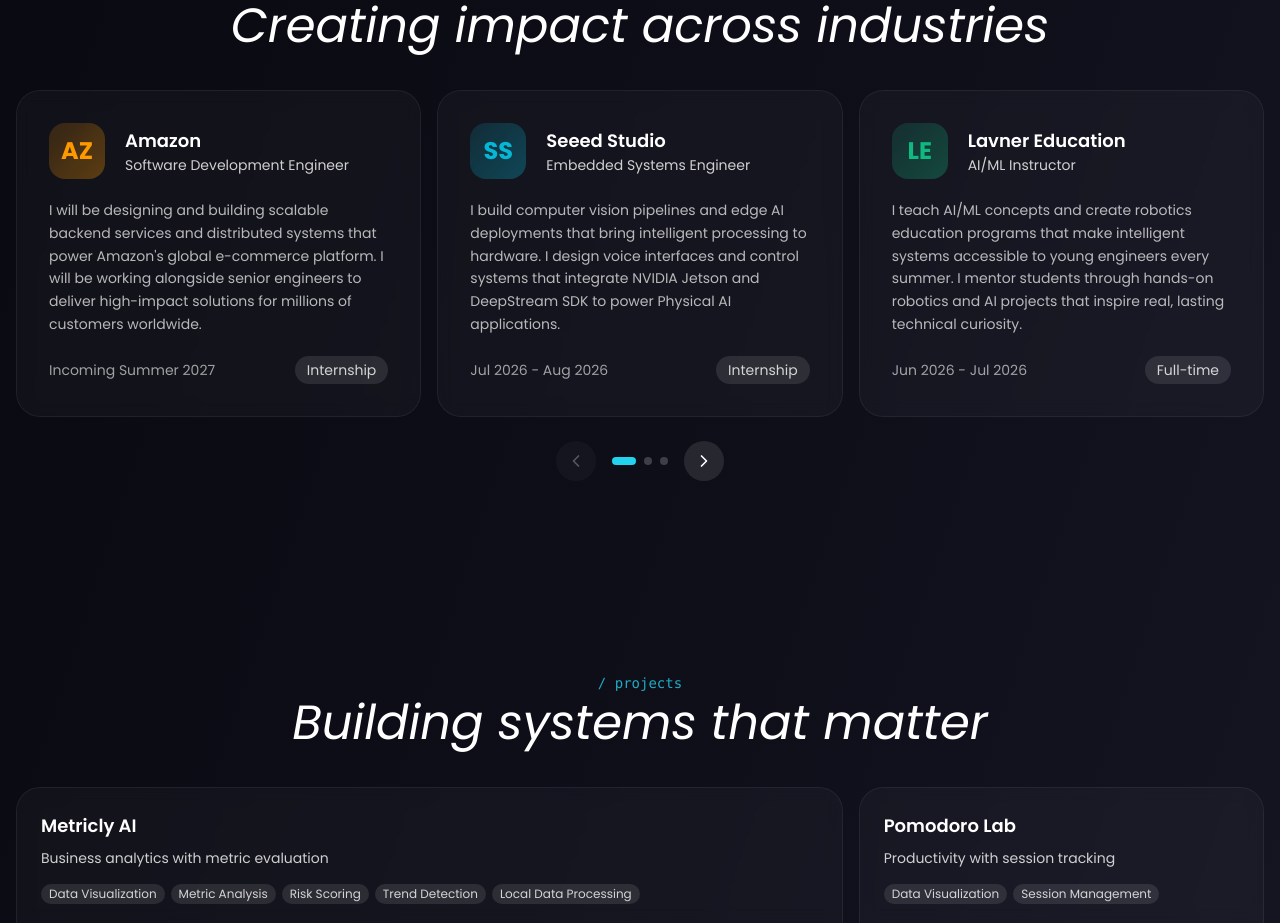
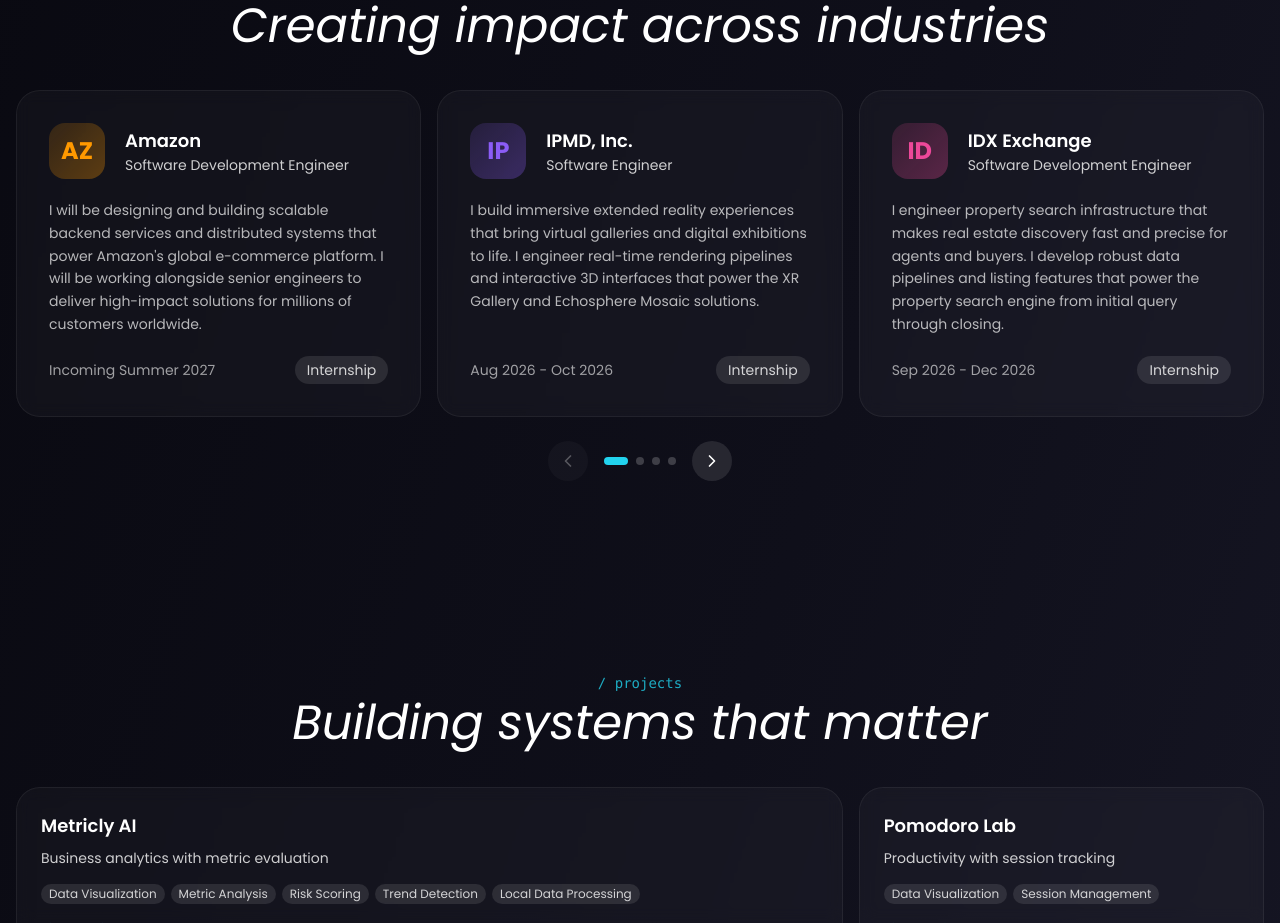
Before and after one commit to codexfang/portfolio, a React (Vite) app: page / in a window 1280 px wide. Shown: the part 920-1843 px from the top of the page. Built offline with nearby package versions, Linux system fonts and the light colour scheme; the HTML template or start-up script is replaced by a standard one.

Commit message:
Add IPMD & IDX Exchange; remove Lavner; update Seeed date

```diff
--- a/src/components/ExperienceCarousel.tsx
+++ b/src/components/ExperienceCarousel.tsx
@@ -8,12 +8,16 @@ const experiences = [
     desc: 'I will be designing and building scalable backend services and distributed systems that power Amazon\'s global e-commerce platform. I will be working alongside senior engineers to deliver high-impact solutions for millions of customers worldwide.',
   },
   {
-    logo: 'SS', company: 'Seeed Studio', role: 'Embedded Systems Engineer', date: 'Jul 2026 - Aug 2026', type: 'Internship', color: '#06b6d4',
-    desc: 'I build computer vision pipelines and edge AI deployments that bring intelligent processing to hardware. I design voice interfaces and control systems that integrate NVIDIA Jetson and DeepStream SDK to power Physical AI applications.',
+    logo: 'IP', company: 'IPMD, Inc.', role: 'Software Engineer', date: 'Aug 2026 - Oct 2026', type: 'Internship', color: '#8b5cf6',
+    desc: 'I build immersive extended reality experiences that bring virtual galleries and digital exhibitions to life. I engineer real-time rendering pipelines and interactive 3D interfaces that power the XR Gallery and Echosphere Mosaic solutions.',
   },
   {
-    logo: 'LE', company: 'Lavner Education', role: 'AI/ML Instructor', date: 'Jun 2026 - Jul 2026', type: 'Full-time', color: '#10b981',
-    desc: 'I teach AI/ML concepts and create robotics education programs that make intelligent systems accessible to young engineers every summer. I mentor students through hands-on robotics and AI projects that inspire real, lasting technical curiosity.',
+    logo: 'ID', company: 'IDX Exchange', role: 'Software Development Engineer', date: 'Sep 2026 - Dec 2026', type: 'Internship', color: '#ec4899',
+    desc: 'I engineer property search infrastructure that makes real estate discovery fast and precise for agents and buyers. I develop robust data pipelines and listing features that power the property search engine from initial query through closing.',
+  },
+  {
+    logo: 'SS', company: 'Seeed Studio', role: 'Embedded Systems Engineer', date: 'Jun 2026 - Aug 2026', type: 'Internship', color: '#06b6d4',
+    desc: 'I build computer vision pipelines and edge AI deployments that bring intelligent processing to hardware. I design voice interfaces and control systems that integrate NVIDIA Jetson and DeepStream SDK to power Physical AI applications.',
   },
   {
     logo: 'PC', company: 'PilotCity', role: 'Platform Development Engineer', date: 'Apr 2026', type: 'Contract', color: '#f43f5e',
```
